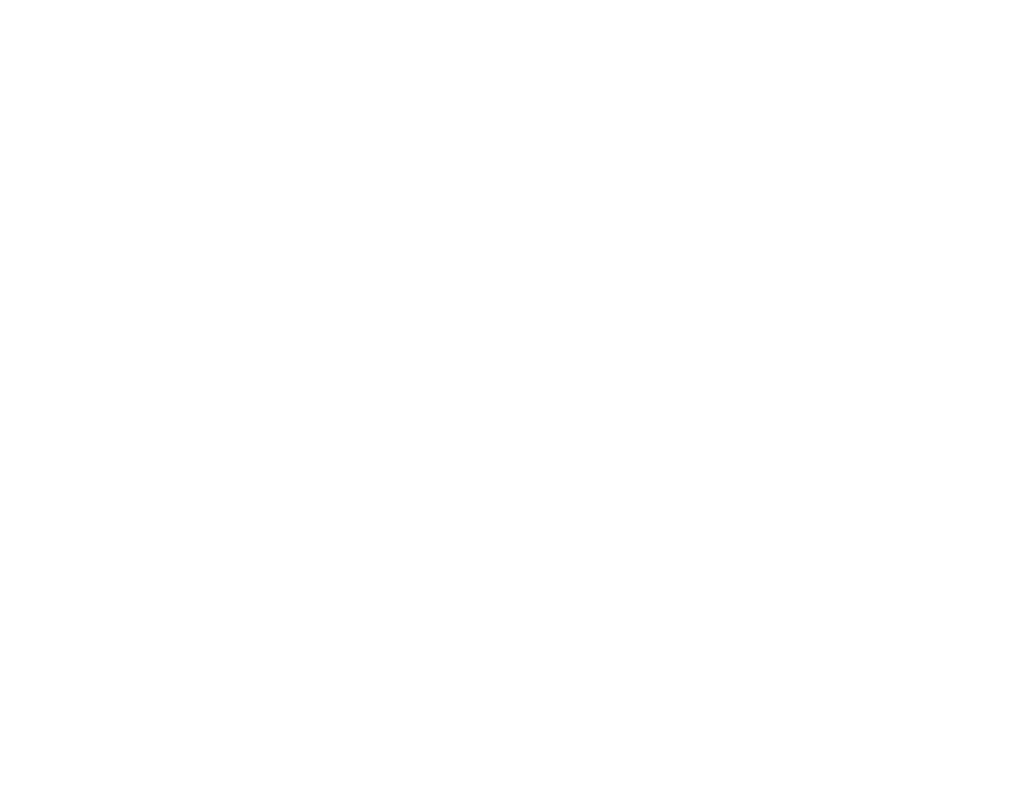
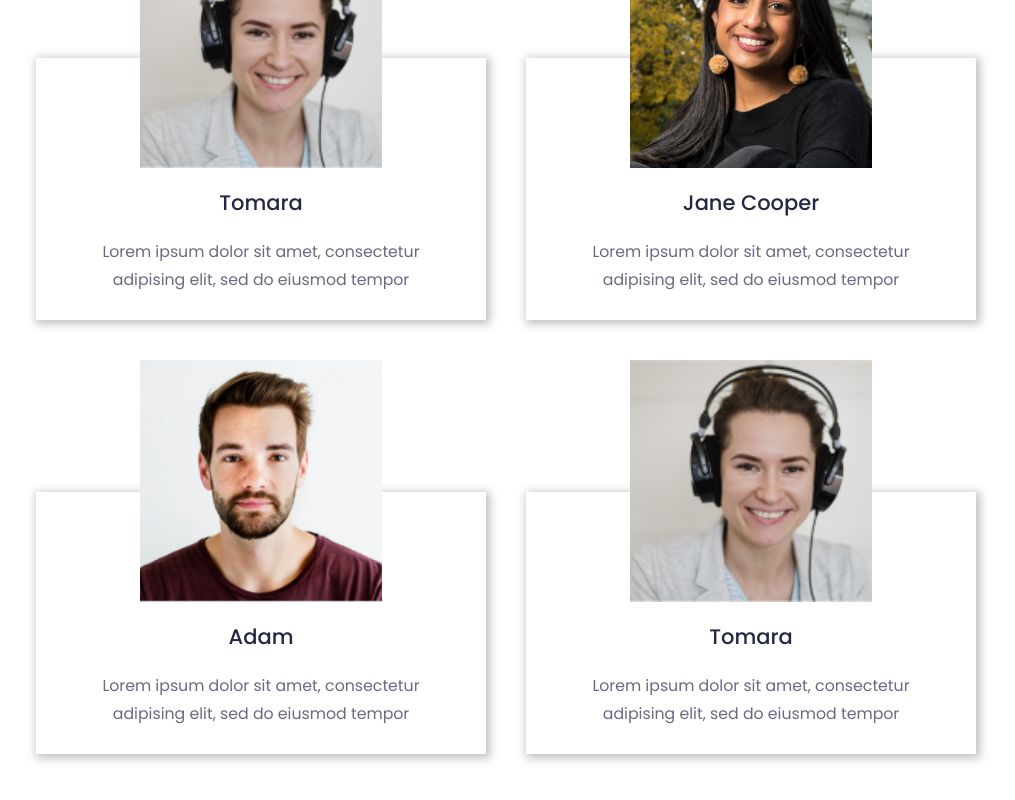
Before and after one commit to kapepa/Studying, a Next.js app in the folder app/: page /search in a window 1280 px wide. Shown: the part 1679-2479 px from the top of the page, without its empty margins (134-1149 px from the left). Before the commit the page ends 1009 px from the top, so only its background shows below. Built offline with nearby package versions, Linux system fonts and the light colour scheme.

Commit message:
app: feature/search | Real

```diff
--- a/app/pages/search/index.tsx
+++ b/app/pages/search/index.tsx
@@ -5,6 +5,7 @@
 import React from "react";
 import Scan from "../../section/Scan";
 import About from "../../section/About";
+import Real from "../../section/Real";
 
 const Search: NextPage = () => {
   return <Default title={'Search'}>
@@ -14,6 +15,9 @@
       <div className="container">
         <About/>
       </div>
+      <div className="container">
+        <Real/>
+      </div>
     </div>
   </Default>
 }
--- /dev/null
+++ b/app/section/Real/index.tsx
@@ -0,0 +1,57 @@
+import {FC} from "react";
+import style from "./style.module.scss";
+
+const Real: FC = () => {
+  return <section className={style.real}>
+    <h5 className="h-bold">Classes tought by real creators</h5>
+    <div className={style.real__frame}>
+
+      <div className={style.card}>
+        <img className={style.card__avatar} src={"/image/community_people_five.png"} alt={"avatar"}/>
+        <div className={style.card__more}>
+          <h5 className={style.card__h}>Jane Cooper</h5>
+          <span className={style.card__span}>Lorem ipsum dolor sit amet, consectetur adipising elit, sed do eiusmod tempor</span>
+        </div>
+      </div>
+      <div className={style.card}>
+        <img className={style.card__avatar} src={"/image/community_people_three.png"} alt={"avatar"}/>
+        <div className={style.card__more}>
+          <h5 className={style.card__h}>Adam</h5>
+          <span className={style.card__span}>Lorem ipsum dolor sit amet, consectetur adipising elit, sed do eiusmod tempor</span>
+        </div>
+      </div>
+      <div className={style.card}>
+        <img className={style.card__avatar} src={"/image/community_people_two.png"} alt={"avatar"}/>
+        <div className={style.card__more}>
+          <h5 className={style.card__h}>Tomara</h5>
+          <span className={style.card__span}>Lorem ipsum dolor sit amet, consectetur adipising elit, sed do eiusmod tempor</span>
+        </div>
+      </div>
+
+      <div className={style.card}>
+        <img className={style.card__avatar} src={"/image/community_people_five.png"} alt={"avatar"}/>
+        <div className={style.card__more}>
+          <h5 className={style.card__h}>Jane Cooper</h5>
+          <span className={style.card__span}>Lorem ipsum dolor sit amet, consectetur adipising elit, sed do eiusmod tempor</span>
+        </div>
+      </div>
+      <div className={style.card}>
+        <img className={style.card__avatar} src={"/image/community_people_three.png"} alt={"avatar"}/>
+        <div className={style.card__more}>
+          <h5 className={style.card__h}>Adam</h5>
+          <span className={style.card__span}>Lorem ipsum dolor sit amet, consectetur adipising elit, sed do eiusmod tempor</span>
+        </div>
+      </div>
+      <div className={style.card}>
+        <img className={style.card__avatar} src={"/image/community_people_two.png"} alt={"avatar"}/>
+        <div className={style.card__more}>
+          <h5 className={style.card__h}>Tomara</h5>
+          <span className={style.card__span}>Lorem ipsum dolor sit amet, consectetur adipising elit, sed do eiusmod tempor</span>
+        </div>
+      </div>
+
+    </div>
+  </section>
+}
+
+export default Real;
--- /dev/null
+++ b/app/section/Real/style.module.scss
@@ -0,0 +1,67 @@
+@import "./../../styles/variable.scss";
+@import "./../../styles/font.scss";
+@import "./../../styles/mixing.scss";
+
+.real{
+  padding-top: toRem(90);
+  padding-bottom: toRem(80);
+  &__frame{
+    margin-top: toRem(50);
+    display: flex;
+    column-gap: toRem(45);
+    row-gap: toRem(45);
+    flex-wrap: wrap;
+    justify-content: center;
+  }
+}
+
+.card{
+  position: relative;
+  padding: 0 toRem(38);
+  max-width: toRem(515);
+  display: flex;
+  flex-direction: column;
+  flex: 1 1 toRem(450);
+  &::after{
+    content: "";
+    position: absolute;
+    left: 0;
+    right: 0;
+    bottom: 0;
+    z-index: -1;
+    box-shadow: toRem(2) toRem(2) toRem(10) toRem(2) rgba($black-bg-begin, 0.25);
+    max-height: toRem(300);
+    height: 100%;
+  }
+  &__avatar{
+    max-width: toRem(277);
+    height: toRem(277);
+    width: 100%;
+    object-fit: cover;
+    margin: 0 auto;
+  }
+  &__more{
+    display: flex;
+    flex-direction: column;
+    justify-content: center;
+    padding-top: toRem(22);
+    padding-bottom: toRem(30);
+    font-family: 'Poppins', sans-serif;
+  }
+  &__h{
+    padding-bottom: toRem(22);
+    font-weight: 500;
+    font-size: toRem(24);
+    line-height: toRem(36);
+    color: $black-color;
+    text-align: center;
+  }
+  &__span{
+    display: inline-block;
+    font-weight: 400;
+    font-size: toRem(18);
+    line-height: toRem(32);
+    color: $gray-color-simple;
+    text-align: center;
+  }
+}
```
